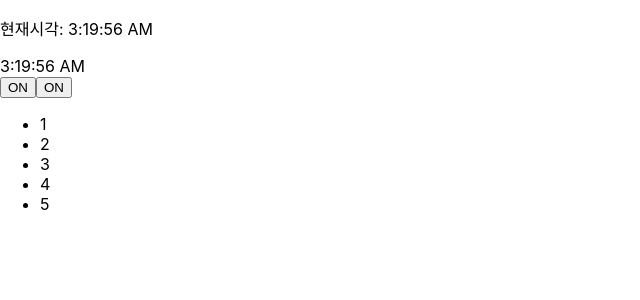
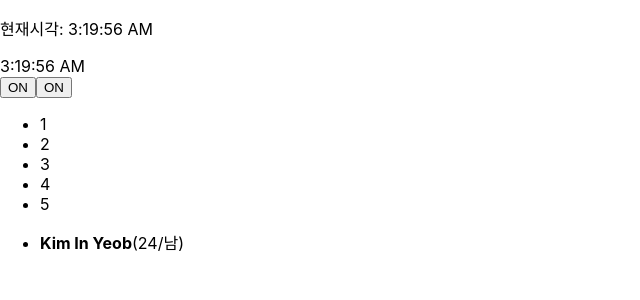
Before and after one commit to deran2016/React-study, a React (Create React App) app: page / in a window 1280 px wide. Shown: the top 300 px of the page, without its empty margins (0-640 px from the left). Built offline with nearby package versions, Linux system fonts and the light colour scheme.

Commit message:
Add UserList.js Component

```diff
--- a/src/App.js
+++ b/src/App.js
@@ -4,10 +4,12 @@ import ClockF from './Components/ClockF';
 import Toggle from './Components/Toggle';
 import ToggleF from './Components/ToggleF';
 import List from './Components/List';
+import UserList from './Components/UserList';
 import React from 'react';
 
 function App() {
   const numbers = [1, 2, 3, 4, 5];
+  const users = [{id: "1", name: "Kim In Yeob", age: 24, sex: "남"}];
 
   return (
     <div>
@@ -16,6 +18,7 @@ function App() {
       <Toggle></Toggle>
       <ToggleF></ToggleF>
       <List numbers={numbers}></List>
+      <UserList users={users}></UserList>
     </div>
   );
 }
--- /dev/null
+++ b/src/Components/UserList.js
@@ -0,0 +1,14 @@
+function UserList(props) {
+    function listItems(members) {
+        const items = members.map((member) =>
+            <li key={member.id}><b>{member.name}</b>({member.age}/{member.sex})</li>
+        );
+        return items;
+    };
+
+    return (
+        <ul>{listItems(props.users)}</ul>
+    );
+}
+
+export default UserList;
```
